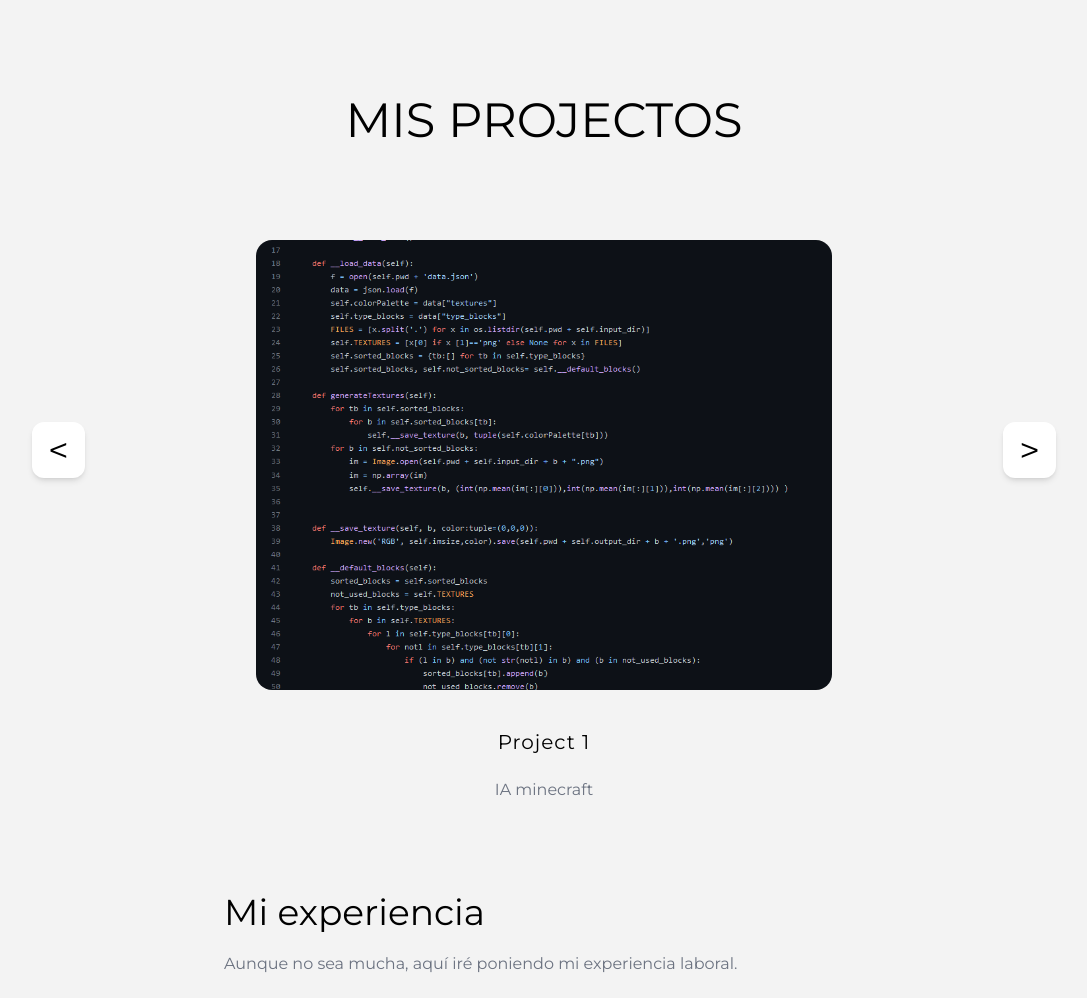
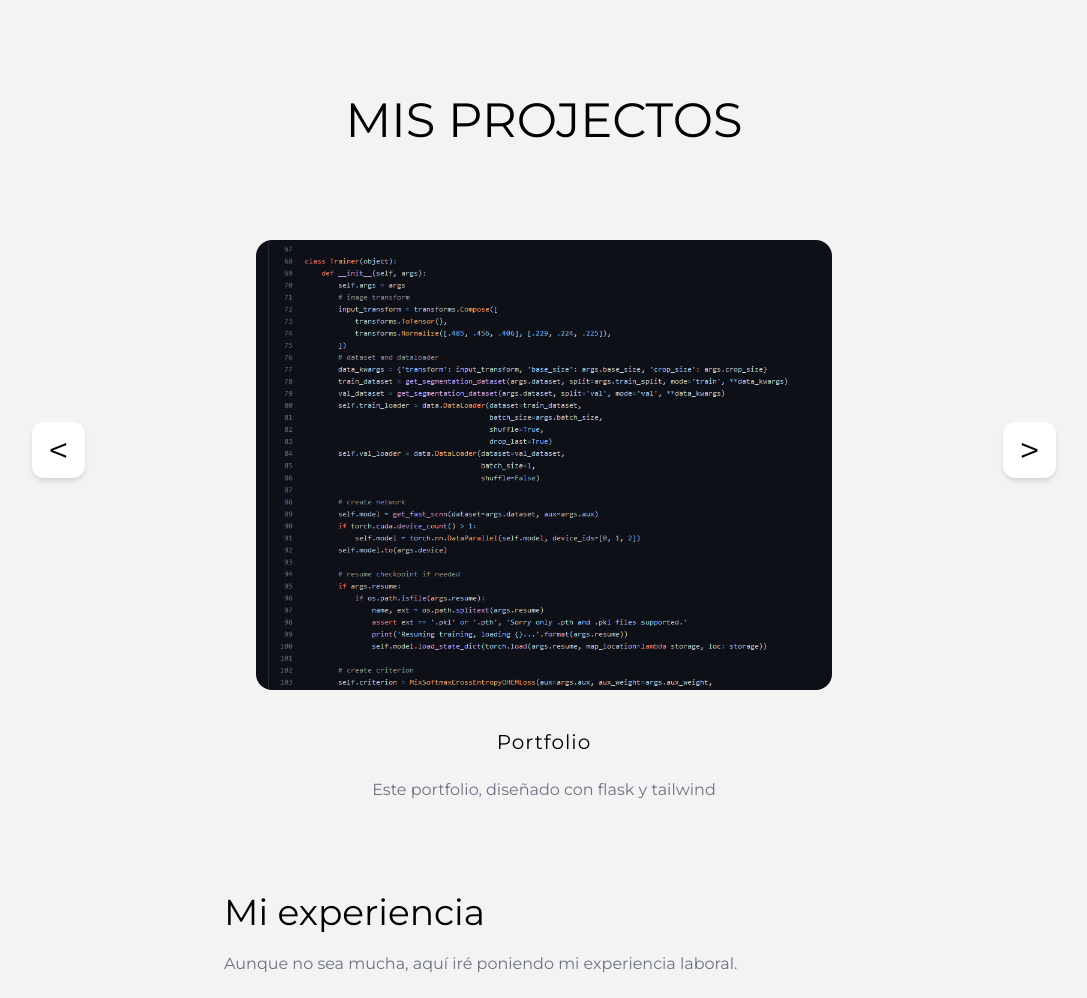
Before and after one commit to 0omanuo0/Portfolio, a Flask app: page / in a window 1280 px wide. Shown: the part 752-1750 px from the top of the page, without its empty margins (96-1183 px from the left). Run offline with Flask 2, Linux system fonts and the light colour scheme; data that the repository does not hold is empty; style sheets or scripts are compiled from the project's sources.

Commit message:
Added projects page and fix issues

```diff
--- a/app.py
+++ b/app.py
@@ -2,8 +2,7 @@ from flask import Flask, render_template, request, redirect
 from flask_mail import Mail, Message
 from flask_sitemapper import Sitemapper
 import threading as th
-import time
-import datetime
+import json
 import subprocess
 import termcolor as tc
 
@@ -29,11 +28,13 @@ def subprocessNPX(debug=False):
 @sm.include()
 @app.route("/")
 def index():
-    return render_template("index.html")
+    with open('content/projects/proj.json') as f:
+        return render_template("index.html", projects=json.load(f)["Projects"])
 
 @app.route("/m")
 def index_m():
-    return render_template("index-m.html")
+    with open('content/projects/proj.json') as f:
+        return render_template("index-m.html", projects=json.load(f)["Projects"])
 
 @sm.include()
 @app.route("/aboutme")
@@ -44,6 +45,12 @@ def aboutme():
 @app.route("/m/aboutme")
 def aboutme_m():
     return render_template("aboutme-m.html")
+
+@sm.include()
+@app.route("/projects")
+def projects():
+    with open('content/projects/proj.json') as f:
+        return render_template("projects.html", projects=json.load(f)["Projects"])
 
 
 @sm.include()
--- /dev/null
+++ b/content/projects/proj.json
@@ -0,0 +1,18 @@
+{
+    "Projects" : [
+        {
+            "Title" : "Portfolio",
+            "Description" : "Este portfolio, diseñado con flask y tailwind",
+            "Content" : "Este es un projecto de prueba",
+            "image" : "images/proj1.png",
+            "url" : ["https://github.com", "github"]
+        },
+        {
+            "Title" : "Proj2",
+            "Description" : "Descripcion de prueba",
+            "Content" : "Este es un projecto de prueba",
+            "image" : "images/proj2.png",
+            "url" : 0
+        }
+    ]
+}
--- a/static/assets/js/carr-m.js
+++ b/static/assets/js/carr-m.js
@@ -6,7 +6,7 @@ var pos = 1;
 var touched = false;
 
 function carr (){
-    for(let i = 1; i <= 6; i++){
+    for(let i = 1; i <= cards; i++){
         if(i == pos){
             document.getElementById(i.toString()).classList.add("w-3/4");
             document.getElementById(i.toString()).classList.add("lg:w-full");
@@ -35,7 +35,7 @@ document.addEventListener("touchstart", function(event) {
       let currentY = event.changedTouches[0].clientY;
       if (Math.abs(initialX - currentX) > Math.abs(initialY - currentY) && !touched) {
         if(initialX - currentX < 0 && pos > 1){pos--;}
-        else if(initialX - currentX > 0 & pos < 6){pos++;}
+        else if(initialX - currentX > 0 & pos < cards){pos++;}
         touched = true;
         carr();
       }
--- a/static/assets/js/carr.js
+++ b/static/assets/js/carr.js
@@ -3,7 +3,7 @@ const right = document.getElementById("right");
 
 pos = 1;
 function carr (){
-    for(let i = 1; i <= 6; i++){
+    for(let i = 1; i <= cards; i++){
         if(i == pos){
             document.getElementById(i.toString()).classList.add("w-3/4");
             document.getElementById(i.toString()).classList.add("lg:w-full");
@@ -24,7 +24,7 @@ function carr (){
     }
 }
 right.addEventListener("click", () => {
-    if(pos < 6){pos++;}
+    if(pos < cards){pos++;}
     carr();
 });
 left.addEventListener("click", () => {
--- /dev/null
+++ b/templates/blocks/project-carrousel.html
@@ -0,0 +1,23 @@
+{% block content %}
+    {% if id1 == 0 %}
+        <div id={{ id1+1 }} class="w-3/4 carroussel h-[600px]">
+            <img class="h-[450px] transition-opacity-60 z-0 object-cover bg-cover w-full rounded-2xl"
+                src="{{ url_for('static', filename=proj.image) }}" alt="">
+
+            <div id={{ 'p'+(id1+1)|string }} class="z-0 items-center text-center space-y-4 py-8">
+                <h2 class=" h2-xl">{{ proj.Title }}</h2>
+                <p class=" dark:text-gray-300 text-gray-500">{{ proj.Description }}</p>
+            </div>
+        </div>
+    {% else %}
+        <div id={{ id1+1 }} class="w-0 carroussel h-[600px]">
+            <img class="h-[450px] transition-opacity-60 z-0 object-cover bg-cover w-full rounded-2xl"
+                src="{{ url_for('static', filename=proj.image) }}" alt="">
+
+            <div id={{ 'p'+(id1+1)|string }} class="hidden z-0 items-center text-center space-y-4 py-8">
+                <h2 class=" h2-xl">{{ proj.Title }}</h2>
+                <p class=" dark:text-gray-300 text-gray-500">{{ proj.Description }}</p>
+            </div>
+        </div>
+    {% endif %}
+{% endblock content %}
--- a/templates/index.html
+++ b/templates/index.html
@@ -2,7 +2,6 @@
 {% block title %} Home {% endblock %}
 
 {% block content %}
-
     <main style="font-family: Montserrat" class="space-y-8 pb-40">
         <section class="flex section-main pt-20 h-screen grid-cols-2">
             <div class=" w-full h-auto text-right mr-10">
@@ -20,55 +19,11 @@
             <div class="flex items-center">
                 <button id="left" class="sm-button mr-10 mt-[-100px]"><</button>
                 <div id="panel_carrousel" class="flex m-auto w-3/4 pt-20 h-auto place-content-center">
-                <div id="1" class="w-3/4 carroussel h-[600px]">
-                    <img class="h-[450px] transition-opacity-60 z-0 object-cover bg-cover w-full rounded-2xl"
-                        src="{{ url_for('static', filename='images/proj2.png') }}" alt="">
-
-                    <div id="p1" class="z-0 items-center text-center space-y-4 py-8">
-                        <h2 class=" h2-xl">Project 1</h2>
-                        <p class=" dark:text-gray-300 text-gray-500">IA minecraft</p>
-                    </div>
-                </div>
-                <div id="2" class=" w-0 carroussel h-[600px]">
-                    <img class="h-[450px] transition-opacity-60 z-0 object-cover bg-cover w-full rounded-2xl"
-                        src="{{ url_for('static', filename='images/proj3.png') }}" alt="">
-                    <div id="p2" class="hidden z-0 items-center text-center space-y-4 py-8">
-                        <h2 class="h2-xl">Project 2</h2>
-                        <p class=" dark:text-gray-300 text-gray-500">C# autocad algorithm</p>
-                    </div>
-                </div>
-                <div id="3" class=" w-0 carroussel h-[600px]">
-                    <img class="h-[450px] transition-opacity-60 z-0 object-cover bg-cover w-full rounded-2xl"
-                        src="{{ url_for('static', filename='images/proj2.png') }}" alt="">
-                    <div id="p3" class="hidden z-0 items-center text-center space-y-4 py-8">
-                        <h2 class=" h2-xl">Project 3</h2>
-                        <p class=" dark:text-gray-300 text-gray-500">Domotics system, idonno</p>
-                    </div>
-                </div>
-                <div id="4" class=" w-0 carroussel h-[600px]">
-                    <img class="h-[450px] transition-opacity-60 z-0 object-cover bg-cover w-full rounded-2xl"
-                        src="{{ url_for('static', filename='images/proj2.png') }}" alt="">
-                    <div id="p4" class="hidden z-0 items-center text-center space-y-4 py-8">
-                        <h2 class=" h2-xl">Project 4</h2>
-                        <p class=" dark:text-gray-300 text-gray-500">Stratospheric ballon :D</p>
-                    </div>
-                </div>
-                <div id="5" class=" w-0 carroussel h-[600px]">
-                    <img class="h-[450px] transition-opacity-60 z-0 object-cover bg-cover w-full rounded-2xl"
-                        src="{{ url_for('static', filename='images/proj3.png') }}" alt="">
-                    <div id="p5" class="hidden z-0 items-center text-center space-y-4 py-8">
-                        <h2 class="h2-xl">Project 2</h2>
-                        <p class=" dark:text-gray-300 text-gray-500">C# autocad algorithm</p>
-                    </div>
-                </div>
-                <div id="6" class=" w-0 carroussel h-[600px]">
-                    <img class="h-[450px] transition-opacity-60 z-0 object-cover bg-cover w-full rounded-2xl"
-                        src="{{ url_for('static', filename='images/proj3.png') }}" alt="">
-                    <div id="p6" class="hidden z-0 items-center text-center space-y-4 py-8">
-                        <h2 class="h2-xl">Project 200</h2>
-                        <p class=" dark:text-gray-300 text-gray-500">C# autocad algorithm</p>
-                    </div>
-                </div>
+                    {% for card in range(projects|length) %}
+                        {% with proj=projects[card], id1=card %}
+                            {% include "blocks/project-carrousel.html" %}
+                        {% endwith %}
+                    {% endfor %}
                 </div>
                 <button id="right" class="sm-button ml-10 mt-[-100px]">></button>
             </div>
@@ -119,5 +74,8 @@
         </section>
     </main>
 
+    <script type="text/javascript">
+        var cards = {{ (projects|length)|safe }};
+    </script>
     <script src="{{ url_for('static', filename='assets/js/carr.js') }}"></script>
 {% endblock content %}
```
Also changed, not shown: templates/blocks/project-carrousel-m.html (added, +23 -0 lines), templates/blocks/project-template.html (added, +18 -0 lines), templates/index-m.html (+8 -51 lines), templates/projects.html (added, +15 -0 lines). Lines whose indentation alone changed are shown as unchanged.
